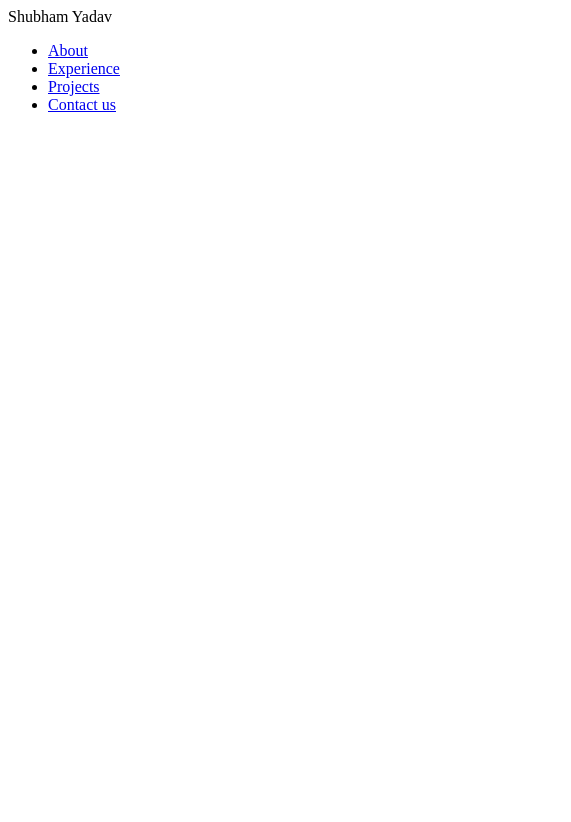
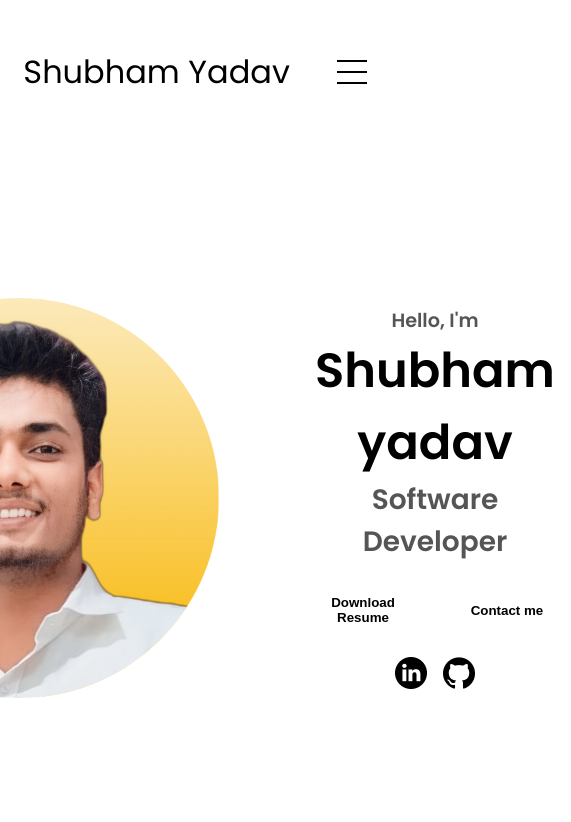
Before and after one commit to Shubham-yadav-723/Personal_portfolio, a plain HTML site: page index.html in a window 390 px wide. Shown: the whole page, 571 px wide, since content can reach past the window. Drawn offline with Linux system fonts and the light colour scheme.

Commit message:
upto resume

```diff
--- a/index.html
+++ b/index.html
@@ -15,10 +15,51 @@
                 <li><a href="#about">About</a></li>
                 <li><a href="#experience">Experience</a></li>
                 <li><a href="#project">Projects</a></li>
-                <li><a href="#contact">Contact us</a></li>
+                <li><a href="#contact">Contact me</a></li>
             </ul>
         </div>
     </nav>
+
+    <nav id="hamburger-nav">
+        <div class="logo">Shubham Yadav</div>
+        <div class="hamburger-menu">
+            <div class="hamburger-icon" onclick="toggleMenu()">
+            <span></span>
+            <span></span>
+            <span></span>
+        </div>
+        <div class="menu-links">
+                <li><a href="#about" onclick="toggleMenu()">About</a></li>
+                <li><a href="#experience" onclick="toggleMenu()">Experience</a></li>
+                <li><a href="#project" onclick="toggleMenu()">Projects</a></li>
+                <li><a href="#contact" onclick="toggleMenu()">Contact me</a></li>
+        </div>
+        </div>
+    </nav>
+    <section id="profile">
+        <div class="section__pic-container">
+            <img src="./assets/profile3.png" alt="shubham yadav pic"/>
+        </div>
+        <div class="section__text">
+            <p class="section__text__p1">Hello, I'm</p>
+            <h1 class="title">Shubham yadav</h1>
+            <p class="section__text__p2">Software Developer</p>
+            <div class="btn-container">
+                <button class="btn btn-color-2" onclick="window.open('./assets/resume.pdf')">Download Resume</button>
+                <button class="btn btn-color-2" onclick="location.href='./#contact'">Contact me</button>
+            </div>
+            <div id="social-container">
+
+                <img src="./assets/linkedin.png" alt="my LinkedIn profile" class="icon"
+                onclick="window.open('https://www.linkedin.com/in/shubham-yadav723/', '_blank')"/>
+                <img src="./assets/github.png" alt="my github profile" class="icon"
+                onclick="window.open('https://github.com/Shubham-yadav-723', '_blank')"/>
+
+            </div>
+        </div>
+
+    </section>
+
     <script src="script.js"></script>
 </body>
 </html>
--- a/mediaquery.css
+++ b/mediaquery.css
@@ -0,0 +1,9 @@
+@media screen and (max-width:1200px){
+    #desktop-nav{
+        display: none;
+    }
+
+    #hamburger-nav{
+        display: flex;
+    }
+}
--- a/script.js
+++ b/script.js
@@ -0,0 +1,6 @@
+function toggleMenu(){
+   const menu=document.querySelector(".menu-links");
+   const icon=document.querySelector(".hamburger-icon");
+    menu.classList.toggle("open");
+    icon.classList.toggle("open");
+}
--- a/style.css
+++ b/style.css
@@ -0,0 +1,262 @@
+/* GENERAL */
+
+@import url("https://fonts.googleapis.com/css2?family=Poppins:wght@300;400;500;600&display=swap");
+
+* {
+  margin: 0;
+  padding: 0;
+}
+
+body {
+  font-family: "Poppins", sans-serif;
+}
+
+html {
+  scroll-behavior: smooth;
+}
+
+p {
+  color: rgb(85, 85, 85);
+}
+
+/* TRANSITION */
+
+a,
+.btn {
+  transition: all 300ms ease;
+}
+
+/* DESKTOP NAV */
+
+nav,
+.nav-links {
+  display: flex;
+}
+
+nav {
+  justify-content: space-around;
+  align-items: center;
+  height: 17vh;
+}
+
+.nav-links {
+  gap: 2rem;
+  list-style: none;
+  font-size: 1.5rem;
+}
+
+a {
+  color: black;
+  text-decoration: none;
+  text-decoration-color: white;
+}
+
+a:hover {
+  color: grey;
+  text-decoration: underline;
+  text-underline-offset: 1rem;
+  text-decoration-color: rgb(181, 181, 181);
+}
+
+.logo {
+  font-size: 2rem;
+}
+
+.logo:hover {
+  cursor: default;
+}
+
+/* HAMBURGER MENU */
+
+#hamburger-nav {
+  display: none;
+}
+
+.hamburger-menu {
+  position: relative;
+  display: inline-block;
+}
+
+.hamburger-icon {
+  display: flex;
+  flex-direction: column;
+  justify-content: space-between;
+  height: 24px;
+  width: 30px;
+  cursor: pointer;
+}
+
+.hamburger-icon span {
+  width: 100%;
+  height: 2px;
+  background-color: black;
+  transition: all 0.3 ease-in-out;
+}
+
+.menu-links {
+  position: absolute;
+  top: 100%;
+  right: 0;
+  background-color: white;
+  width: fit-content;
+  max-height: 0;
+  overflow: hidden;
+  transition: all 0.3 ease-in-out;
+}
+
+.menu-links a {
+  display: block;
+  padding: 10px;
+  text-align: center;
+  font-size: 1.5rem;
+  color: black;
+  text-decoration: none;
+  transition: all 0.3 ease-in-out;
+}
+
+.menu-links li {
+  list-style: none;
+}
+
+.menu-links.open {
+  max-height: 300px;
+}
+
+.hamburger-icon.open span:first-child {
+  transform: rotate(45deg) translate(10px, 5px);
+}
+
+.hamburger-icon.open span:nth-child(2) {
+  opacity: 0;
+}
+
+.hamburger-icon.open span:last-child {
+  transform: rotate(-45deg) translate(10px, -5px);
+}
+
+.hamburger-icon span:first-child {
+  transform: none;
+}
+
+.hamburger-icon span:first-child {
+  opacity: 1;
+}
+
+.hamburger-icon span:first-child {
+  transform: none;
+}
+
+/*sections*/
+
+section{
+    padding-top: 4vh;
+    height: 96vh;
+    margin: 0 10rem;
+    box-sizing: border-box;
+    min-height: fit-content;
+}
+
+.section-container{
+    display: flex;
+}
+
+#profile{
+    display: flex;
+    justify-content: center;
+    gap: 5rem;
+    height: 80vh;
+
+}
+
+.section__pic-container{
+    display: flex;
+    height: 400px;
+    width: 400px;
+    margin: auto 0;
+}
+
+.section__text{
+    align-self: center;
+    text-align: center;
+}
+
+.section__text p{
+    font-weight: 600;
+}
+
+.section__text__p1{
+    text-align: center;
+    font-size: 1.2rem;
+}
+
+.section__text__p2{
+    font-size: 1.75rem;
+    margin-bottom: 1rem;
+
+}
+
+.title{
+    font-size: 3rem;
+    text-align:center;
+}
+
+#social-container{
+    display: flex;
+    justify-content: center;
+    margin-top: 1rem;
+    gap: 1rem;
+}
+
+/*icons*/
+
+.icon{
+    cursor: pointer;
+    height: 2rem;
+}
+
+/*buttons*/
+
+.btn-container{
+    display: flex;
+    justify-content: center;
+    gap: 1rem;
+}
+
+.btn{
+    font-weight: 600;
+    transition: all 300ms ease;
+    padding: 1rem;
+    width: 8rem;
+    border-radius: 2rem;
+}
+
+.btn-color-1,
+.btn-color-2{
+    border: rgb(53, 53, 53);
+}
+
+.btn-color-1:hover,
+.btn-color-2:hover{
+    cursor: pointer;
+}
+.btn-color-1,
+.btn-color-2:hover{
+    background: rgb(53, 53, 53);
+    color: white;
+}
+
+.btn-color-1:hover{
+    background: rgb(0,0,0);
+}
+
+.btn-color-2{
+    background: none;
+}
+
+.btn-color-2:hover{
+    border: rgb(255,255,255) 0.1rem solid;
+}
+
+.btn-container{
+    gap: 1rem;
+}
```
Also changed, not shown: assets/animated.png (added), assets/profile1.png (added), assets/profile2.png (added), assets/profile3.png (added).
